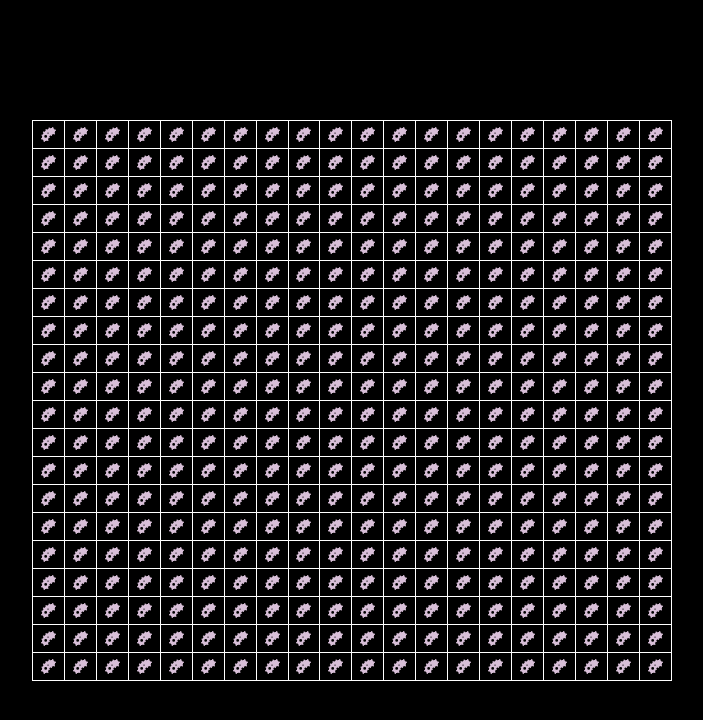
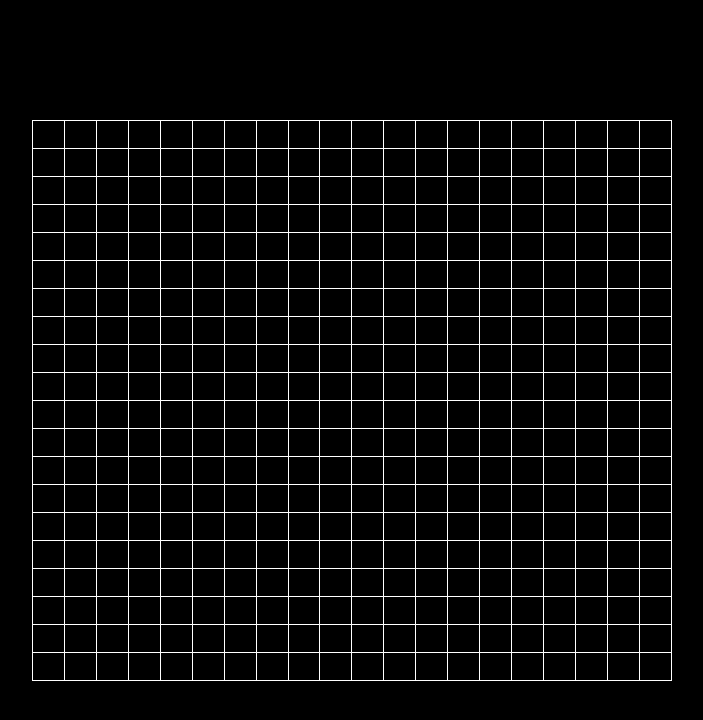
Before and after one commit to ahmadmujeeb33/Cell-Growth-Simulation, a React (Create React App) app in the folder cell-growth-simulation/: page / in a window 1280 px wide. Shown: the top 720 px of the page, without its empty margins (288-991 px from the left). Built offline with nearby package versions, Linux system fonts and the light colour scheme.

Commit message:
displaying bacteria working when cell clicked

```diff
--- a/cell-growth-simulation/src/Components/Board/index.tsx
+++ b/cell-growth-simulation/src/Components/Board/index.tsx
@@ -1,38 +1,50 @@
-import React from 'react';
+import React, { useState } from 'react';
 import { FaBacterium } from "react-icons/fa6";
 
 import './style/index.css';
+
+const createInitalGrid = (size:number) => {
+    return Array.from({ length: size }, () => Array.from({ length: size }, () => false));
+}
 
 
 export const Board = () => {
 
     const size: number = 20;
-    // const rows: number[] = Array.from({ length: size }, (_, index) => index + 1);
+
+    const [grid, setGrid] = useState(()=> createInitalGrid(size))
 
 
-    const createGrid = () => {
-        return Array.from({ length: size }).map((_, rowIndex) => (
-          <tr key={rowIndex} >
-            {Array.from({ length: size }).map((_, colIndex) => (
+    const toggleIcon = (rowIndex:number, colIndex:number) => {
 
-                <td className="cell" key={colIndex}>
-                    <div className="nothing">
-                        <FaBacterium className="icon" />
-                    </div>
-                </td>
-
-            ))}
-          </tr>
-        ));
-      };
+        setGrid(prevGrid =>
+            prevGrid.map((row, rIdx) =>
+              row.map((cell, cIdx) => (rIdx === rowIndex && cIdx === colIndex ? !cell : cell))
+            )
+        );
+    }
 
     return (
         <div className="board-container">
-                <table className="my-table">
-                    <tbody>
-                    {createGrid()}
-                    </tbody>
-                </table>
+            <table className="my-table">
+                <tbody>
+                    {grid.map((row, rowIndex) => (
+                        <tr key={rowIndex}>
+                            {row.map((cell, colIndex) => (
+                                <td
+                                    key={colIndex}
+                                    className="cell"
+                                    onClick={() => toggleIcon(rowIndex, colIndex)}
+                                >
+                                    <div className="icon-container">
+                                        {cell ?  <FaBacterium className="icon" />  : null}
+                                    </div>
+                                </td>
+                            ))}
+                        </tr>
+                    ))}
+                </tbody>
+            </table>
         </div>
     )
 
--- a/cell-growth-simulation/src/Components/Board/style/index.css
+++ b/cell-growth-simulation/src/Components/Board/style/index.css
@@ -15,10 +15,11 @@
 .cell {
     width: 30px;
     height: 30px;
+    cursor: pointer;
 
 }
 
-.nothing {
+.icon-container {
     display: flex;
     justify-content: center;
 }
@@ -85,7 +86,7 @@
     }
 
     .icon {
-        font-size: 5px !important;
+        font-size: 10px !important;
 
     }
 
```
